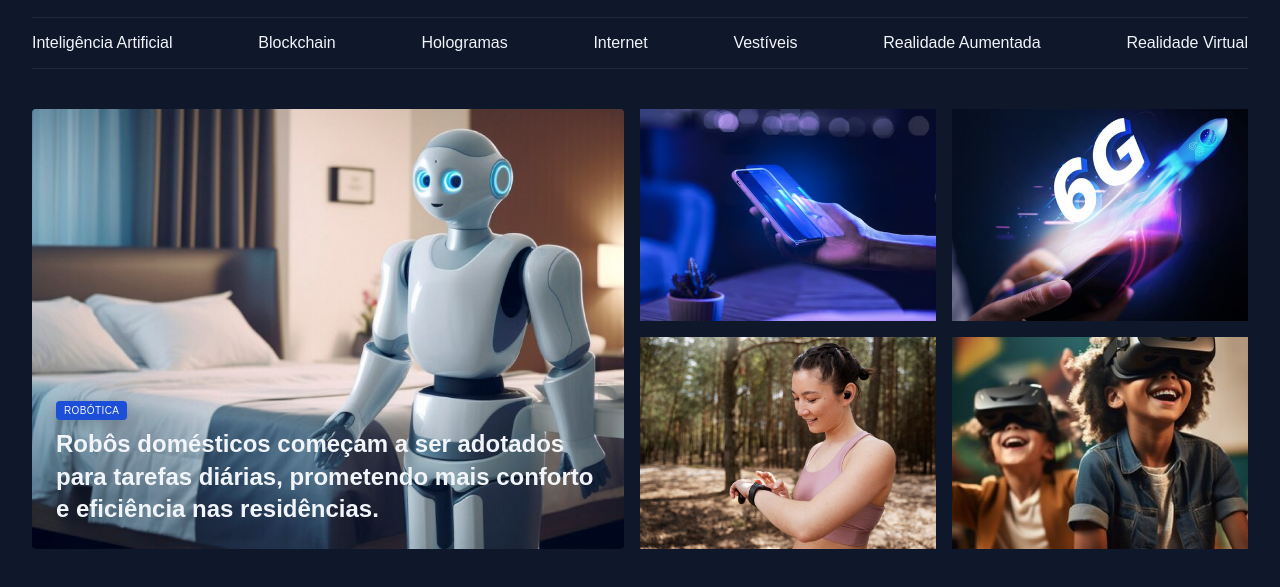
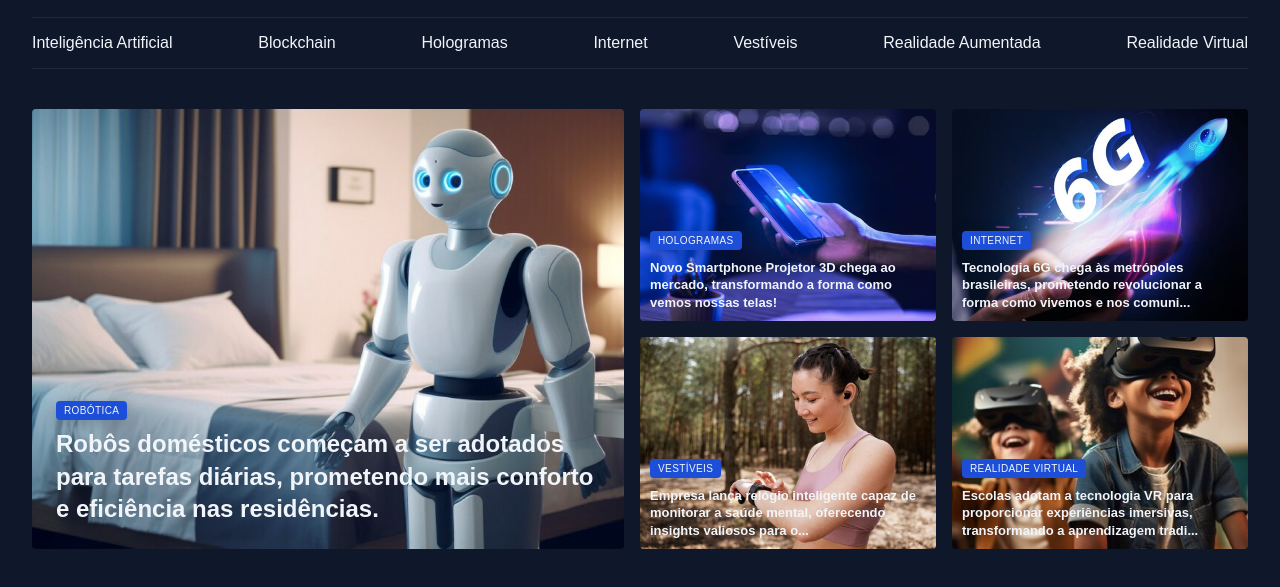
Before and after one commit to AnaNascto/Projeto-Portal-de-noticias, a plain HTML site: page index.html in a window 1280 px wide. Shown: the part 55-642 px from the top of the page. Drawn offline with Linux system fonts and the light colour scheme.

Commit message:
Finalizando a seção destaques

```diff
--- a/index.html
+++ b/index.html
@@ -46,7 +46,7 @@
     <main class="grid container">
         <section id="featured" class="grid grid-flow-col gap-16">
            <figure class="card">
-            <img src="assets/images/Image 01.png" alt="">
+            <img src="assets/images/Image 01.png" alt="Robôs domésticos começam a ser adotados para tarefas diárias, prometendo mais conforto e eficiência nas residências.">
 
             <figcaption>
                 <span class="content-tag">Robótica</span>
@@ -54,21 +54,42 @@
             </figcaption>
            </figure>
             <div class="grid grid-cols-2 gap-16">
-                <div>
-                    <img src="assets/images/Image 02.png" alt="">
-                </div>
 
-                <div>
-                    <img src="assets/images/Image 03.png" alt="">
-                </div>
+                <figure class="card">
+                    <img src="assets/images/Image 02.png" alt="Novo Smartphone Projetor 3D chega ao mercado, transformando a forma como vemos nossas telas!">
 
-                <div>
-                    <img src="assets/images/Image 04.png" alt="">
-                </div>
+                    <figcaption>
+                        <span class="content-tag">Hologramas</span>
+                        <h2 class="text-lg">Novo Smartphone Projetor 3D chega ao mercado, transformando a forma como vemos nossas telas!</h2>
+                    </figcaption>
+                </figure>
 
-                <div>
-                    <img src="assets/images/Image 05.png" alt="">
-                </div>
+                <figure class="card">
+                    <img src="assets/images/Image 03.png" alt="Tecnologia 6G chega às metrópoles brasileiras, prometendo revolucionar a forma como vivemos e nos comunicamos.">
+
+                    <figcaption>
+                        <span class="content-tag">Internet</span>
+                        <h2 class="text-lg">Tecnologia 6G chega às metrópoles brasileiras, prometendo revolucionar a forma como vivemos e nos comuni...</h2>
+                    </figcaption>
+                </figure>
+
+                <figure class="card">
+                    <img src="assets/images/Image 04.png" alt="Empresa lança relógio inteligente capaz de monitorar a saúde mental, oferecendo insights valiosos para o bem-estar pessoal.">
+
+                    <figcaption>
+                        <span class="content-tag">Vestíveis</span>
+                        <h2 class="text-lg">Empresa lança relógio inteligente capaz de monitorar a saúde mental, oferecendo insights valiosos para o...</h2>
+                    </figcaption>
+                </figure>
+
+                <figure class="card">
+                    <img src="assets/images/Image 05.png" alt="Escolas adotam a tecnologia VR para proporcionar experiências imersivas, transformando a aprendizagem tradicional.">
+
+                    <figcaption>
+                        <span class="content-tag">Realidade Virtual</span>
+                        <h2 class="text-lg">Escolas adotam a tecnologia VR para proporcionar experiências imersivas, transformando a aprendizagem tradi...</h2>
+                    </figcaption>
+                </figure>
             </div>
 
 
--- a/styles/global.css
+++ b/styles/global.css
@@ -15,7 +15,7 @@
     --font-family: 'Archio', sans-serif;
     --h1: 800 24px/135% var(--font-family);
     --h2: 800 16px/135% var(--font-family);
-    --h3: 800 16px/135% var(--font-family);
+    --h3: 800 13px/135% var(--font-family);
     --text-span: 600 14px/145% var(--font-family);
     --text: 400 16px/140% var(--font-family);
     --text-sm: 400 16px/160% var(--font-family);
--- a/styles/sections.css
+++ b/styles/sections.css
@@ -28,6 +28,10 @@
 
             padding: 24px;
 
+            &:has(.text-lg) {
+                padding: 10px;
+            }
+
             h2 {
                 margin-top: 8px;
             }
--- a/styles/utility.css
+++ b/styles/utility.css
@@ -23,6 +23,7 @@
     font: var(--h2);
 }
 
+
 .text-lg {
     font: var(--h3);
 }
```
